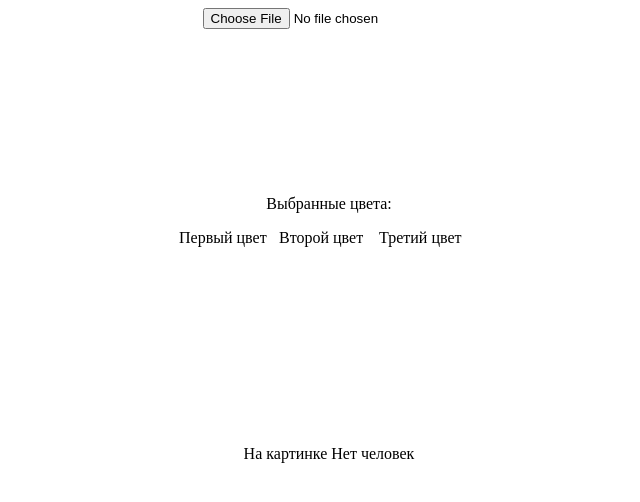
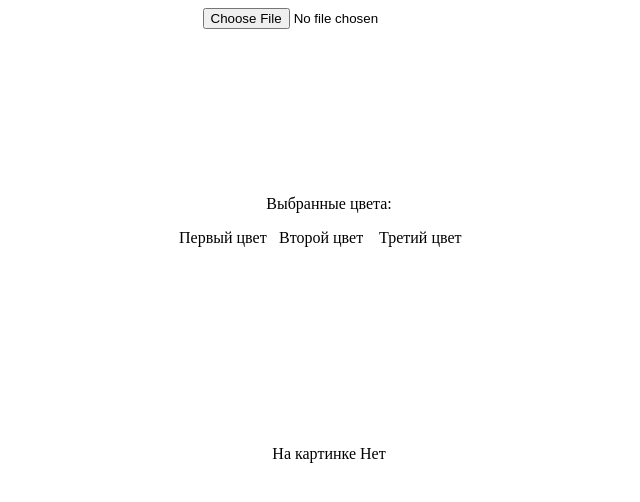
Before and after one commit to Ekplkei/People_color, a plain HTML site: page index.html in a window 1280 px wide. Shown: the full height of the page, 311-951 px from the left. Drawn offline with Linux system fonts and the light colour scheme.

Commit message:
Уброна слово "Человек"

```diff
--- a/index.html
+++ b/index.html
@@ -27,7 +27,7 @@
       <div class="color_bg"></div>
     </div>
 
-    <p>На картинке <span class="predict">Нет</span> человек</p>
+    <p>На картинке <span class="predict">Нет</span></p>
 
     <script src="index.js"></script>
   </body>
```
Also changed, not shown: Examples/cWoMnlFQUlk.jpg (added), Examples/vBGex7QRtJk.jpg (added).
